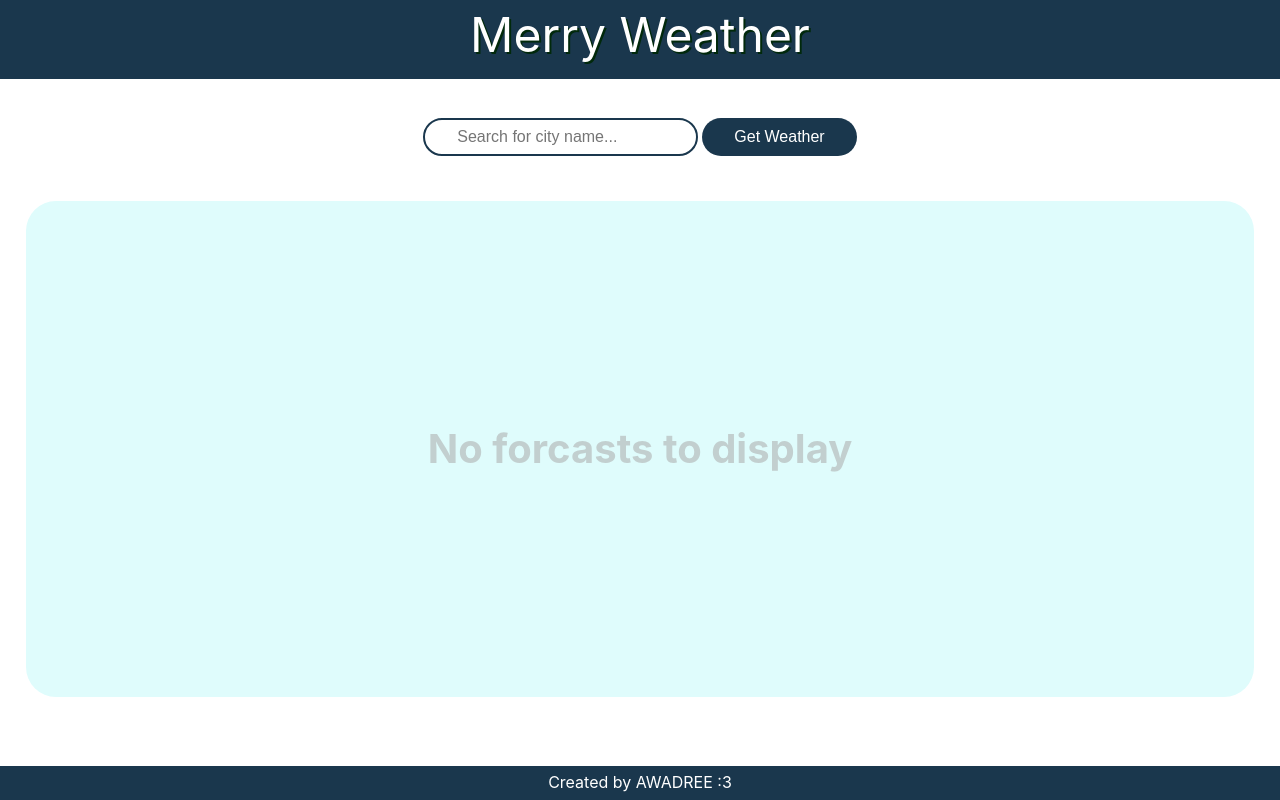
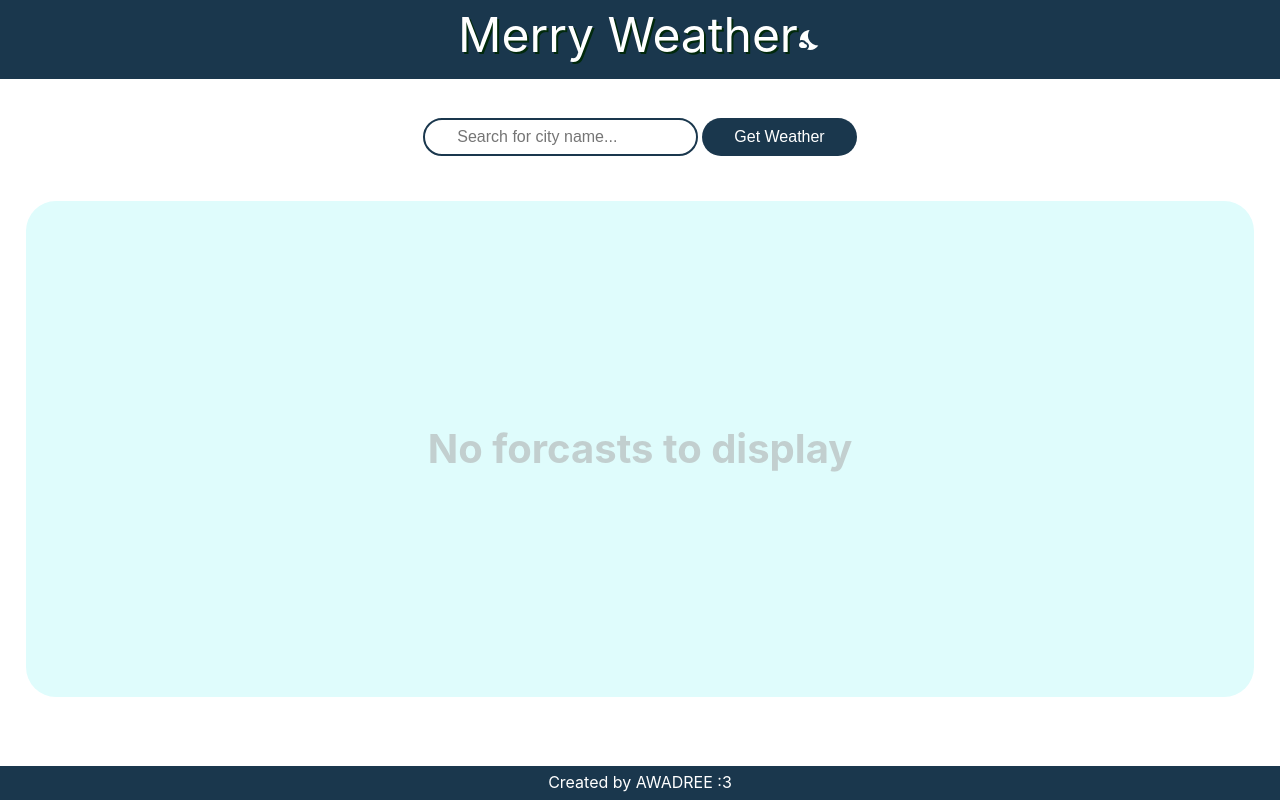
Before and after one commit to AWADREE/WeatherApp, a React app in the folder wa_frontend/: page / in a window 1280 px wide. Built offline with nearby package versions, Linux system fonts and the light colour scheme.

Commit message:
added more styling

```diff
--- a/wa_frontend/package.json
+++ b/wa_frontend/package.json
@@ -3,6 +3,7 @@
   "version": "0.1.0",
   "private": true,
   "dependencies": {
+    "@material-ui/icons": "^4.11.2",
     "@testing-library/jest-dom": "^5.16.1",
     "@testing-library/react": "^12.1.2",
     "@testing-library/user-event": "^13.5.0",
--- a/wa_frontend/src/components/Header.css
+++ b/wa_frontend/src/components/Header.css
@@ -8,6 +8,13 @@
   margin-bottom: 20px;
 }
 
+.icon {
+  height: 50px;
+  width: 50px;
+  color: white;
+  fill: "white";
+}
+
 .header-style div {
   color: #ffffff;
   font-size: 48px;
--- a/wa_frontend/src/components/Header.js
+++ b/wa_frontend/src/components/Header.js
@@ -1,9 +1,13 @@
 import "./Header.css";
+import NightsStayIcon from "@material-ui/icons/NightsStay";
 
 const Header = () => {
   return (
     <header className="header-style">
-      <div>Merry Weather</div>
+      <div>
+        Merry Weather
+        <NightsStayIcon className="icon" />
+      </div>
     </header>
   );
 };
--- a/wa_frontend/src/components/MainContent.css
+++ b/wa_frontend/src/components/MainContent.css
@@ -19,8 +19,8 @@
 .error {
   color: red;
   font-weight: 100;
-  margin-top: -9px;
-  margin-bottom: -12px;
+  margin-top: -2px;
+  margin-bottom: -2px;
 }
 
 .button {
```
Also changed, not shown: 1 other file.
